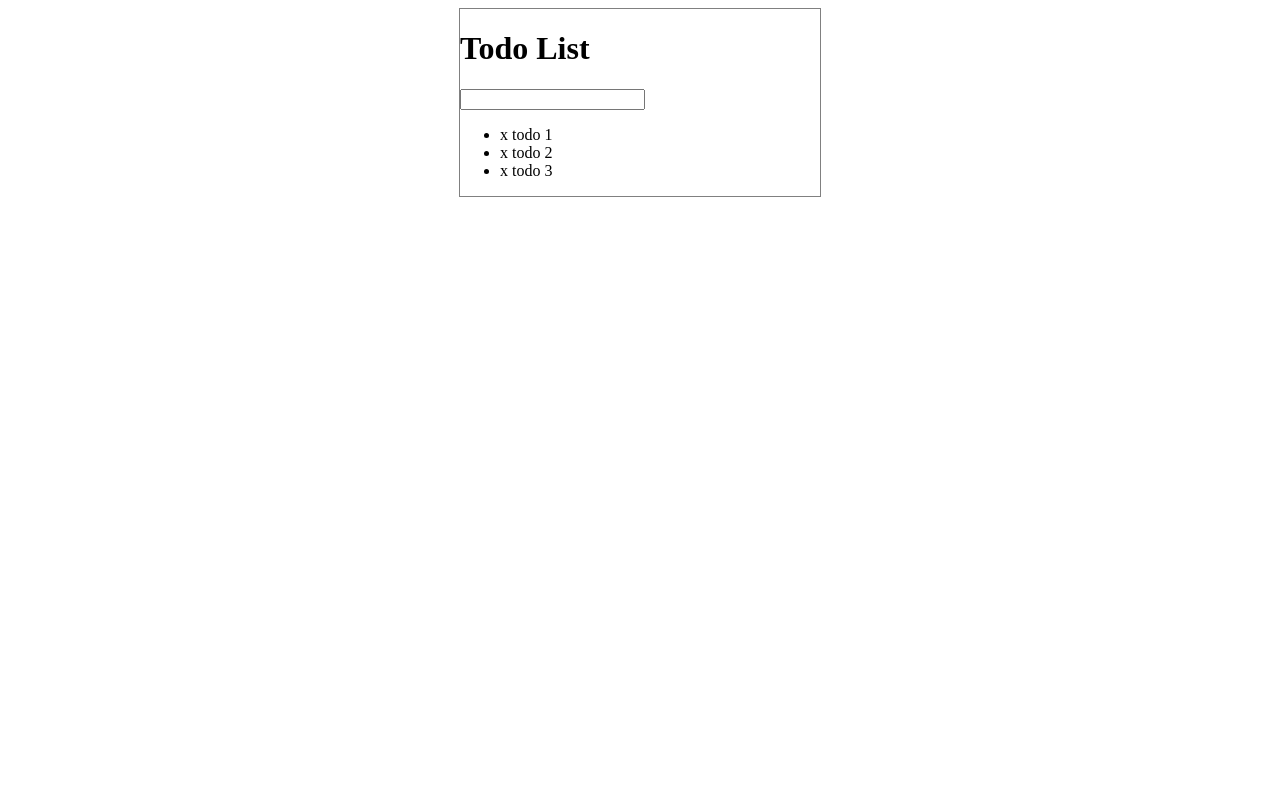
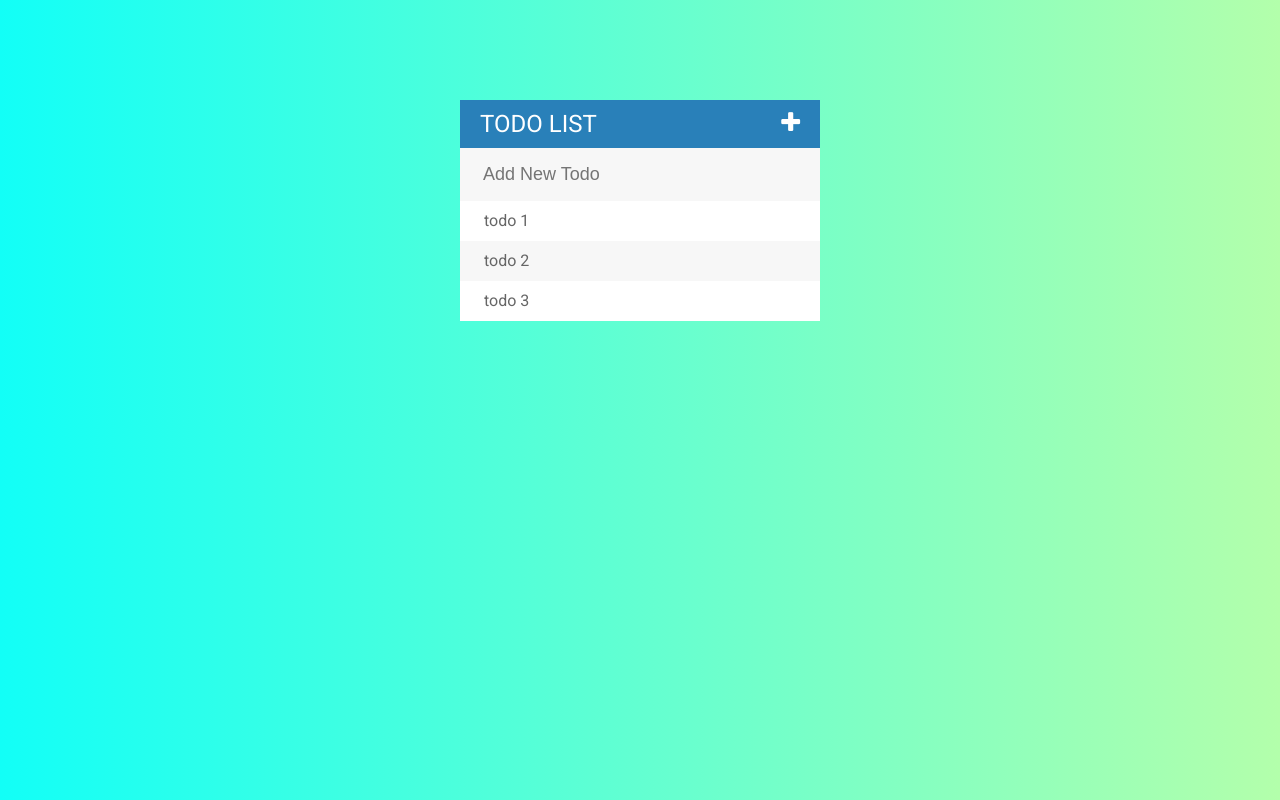
Before and after one commit to changkaiyuan/toDoList, a plain HTML site: page toDoListProject/index.html in a window 1280 px wide. Drawn offline with Linux system fonts and the light colour scheme.

Commit message:
Add files via upload
This is a todo list project.
you can add, delete and mark off an item

```diff
--- a/toDoListProject/assets/css/todos.css
+++ b/toDoListProject/assets/css/todos.css
@@ -1,7 +1,92 @@
+body{
+	font-family: Roboto;
+	background: #B3FFAB;  /* fallback for old browsers */
+	background: -webkit-linear-gradient(to right, #12FFF7, #B3FFAB);  /* Chrome 10-25, Safari 5.1-6 */
+	background: linear-gradient(to right, #12FFF7, #B3FFAB); /* W3C, IE 10+/ Edge, Firefox 16+, Chrome 26+, Opera 12+, Safari 7+ */
+
+}
+
+
+h1{
+	background:#2980b9;
+	color: white;
+	margin: 0;
+	padding: 10px 20px;
+	text-transform:uppercase;
+	font-size:24px;
+	font-weight:normal;
+}
+
+ul{
+	list-style:none;
+	padding:0;
+	margin:0;
+}
+
+li{
+	background:#fff;
+	height:40px;
+	line-height: 40px;
+	color:#666;
+
+}
+
+span{
+	background-color:#e74c3c;
+	height:40px;
+	margin-right:20px;
+	text-align:center;
+	color:white;
+	width:0;
+	display:inline-block;
+	transition: 0.2s linear;
+	opacity:0;
+}
+
+input{
+	color:#2980b9;
+	font-size:18px;
+	background-color:#f7f7f7;
+	width:100%;
+	padding:13px 13px 13px 20px;
+	box-sizing: border-box;
+	border: 3px solid rgba(0,0,0,0);
+}
+
+.fa-plus{
+	float:right;
+}
+
+
+
+
+
+li:nth-child(2n){
+	background:#f7f7f7;
+
+}
+
+
+
+li:hover span{
+	width:40px;
+	opacity:1.0;
+}
+
+
+
+input:focus{
+	background:#fff;
+	border:3px solid #2980b9;
+	outline:none;
+}
+
 #container{
 	width:360px;
-	margin:0 auto;
-	border: 1px solid gray;
+	margin:100px auto;
+	background:#f7f7f7;
+	/*border: 2px solid gray;*/
+	box-shadow: 0 0 3px rgba(0,0,0,0,0.1);
 }
 
 .completed{
--- a/toDoListProject/assets/js/todos.js
+++ b/toDoListProject/assets/js/todos.js
@@ -1,35 +1,12 @@
 //mark off finished todos by clicking
 //
-//method 1
-
-
-// $('li').click(function(){
-// 	// turn black if gray
-// 	if($(this).css("color") === "rgb(128, 128, 128)")
-// 	{
-// 		$(this).css({
-// 			color:"black",
-// 			textDecoration:"none"
-// 		});
-// 	}
-// 	//else turn gray
-// 	else{
-// 		$(this).css({
-// 		color:"gray",
-// 		textDecoration:"line-through"
-// 	});
-// 	}
-
-// });
-//
-// method 2
 
 $("ul").on("click", "li", function(){
 	$(this).toggleClass("completed");
 })
 
 
-// click x to delete todo
+// click to delete todo
 $("ul").on("click", "span",function(event){
 	$(this).parent().fadeOut(500,function(){
 		$(this).remove();
@@ -40,10 +17,14 @@ $("ul").on("click", "span",function(event){
 
 //add todo after hitting enter
 $("input[type='text']").keypress(function(event){
-	if(event.which===13){
+	if(event.which===13 &&$(this).val()!=""){
 		var todoText = $(this).val();
-		$("ul").append("<li><span>x</span> " + todoText + "</li>");
+		$("ul").append("<li><span><i class=\"fa fa-trash\"></i></i></span> " + todoText + "</li>");
 		$(this).val("");
 
 	}
 });
+
+$(".fa-plus").click(function(){
+	$("input[type='text']").fadeToggle();
+});
--- a/toDoListProject/index.html
+++ b/toDoListProject/index.html
@@ -2,19 +2,21 @@
 <html>
 <head>
 	<title>To Do List</title>
+	<link rel="stylesheet" href="https://cdnjs.cloudflare.com/ajax/libs/font-awesome/4.7.0/css/font-awesome.min.css">
 	<script type="text/javascript" src="assets/js/lib/2.1.4jquery.min.js"></script>
+	<link href="https://fonts.googleapis.com/css?family=Roboto:400,500,700&display=swap" rel="stylesheet">
 	<link rel="stylesheet" type="text/css" href="assets/css/todos.css">
 </head>
 <body>
 
 <div id="container">
-	<h1>Todo List</h1>
-	<input type="text" name="">
+	<h1>Todo List <i class="fa fa-plus"></i></h1>
+	<input type="text" name="" placeholder="Add New Todo">
 
 	<ul>
-		<li><span>x</span> todo 1</li>
-		<li><span>x</span> todo 2</li>
-		<li><span>x</span> todo 3</li>
+		<li><span><i class="fa fa-trash"></i></span> todo 1</li>
+		<li><span><i class="fa fa-trash"></i></span> todo 2</li>
+		<li><span><i class="fa fa-trash"></i></span> todo 3</li>
 
 	</ul>
 </div>
```
